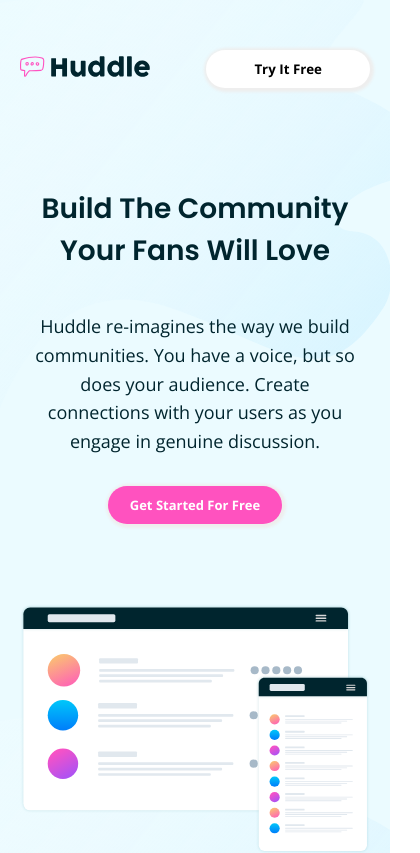
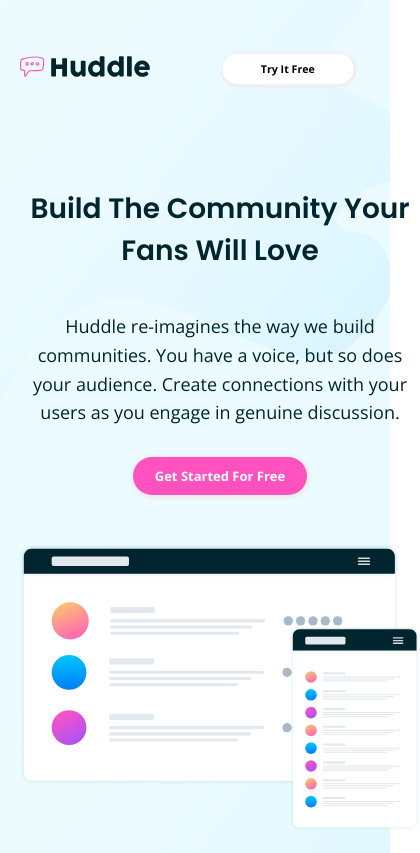
Before and after one commit to Ibrahim-Eltoukhy/hlp, a plain HTML site: page index.html in a window 390 px wide. Shown: the top 853 px of the page, 420 px wide, since content can reach past the window. Drawn offline with nearby package versions, Linux system fonts and the light colour scheme.

Commit message:
grid-enhancement

```diff
--- a/Assets/css/style.css
+++ b/Assets/css/style.css
@@ -50,7 +50,7 @@ header {
 nav {
   display: flex;
   justify-content: space-between;
-  align-items:center;
+  align-items: center;
   margin-bottom: var(--section-margin);
 }
 
@@ -60,7 +60,8 @@ nav {
 
 /* Hero Section */
 .hero {
-  grid-template-columns: 1fr 1.3fr;
+  display: grid;
+  grid-template-columns: repeat(auto-fill, minmax(400px, 1fr));
 }
 
 .hero-img {
@@ -185,7 +186,9 @@ footer a:hover {
   h1 {
     font-size: 28px;
   }
-
+  .nav-btn {
+    transform: scale(0.8);
+  }
   .grid-2 {
     grid-template-columns: 1fr;
   }
--- a/index.html
+++ b/index.html
@@ -33,7 +33,7 @@
         </div>
         <button class="nav-btn btn">Try It Free</button>
       </nav>
-      <div class="hero grid-2">
+      <div class="hero">
         <div class="hero-text">
           <h1>Build The Community Your Fans Will Love</h1>
           <p class="hero-paragrap">
```
